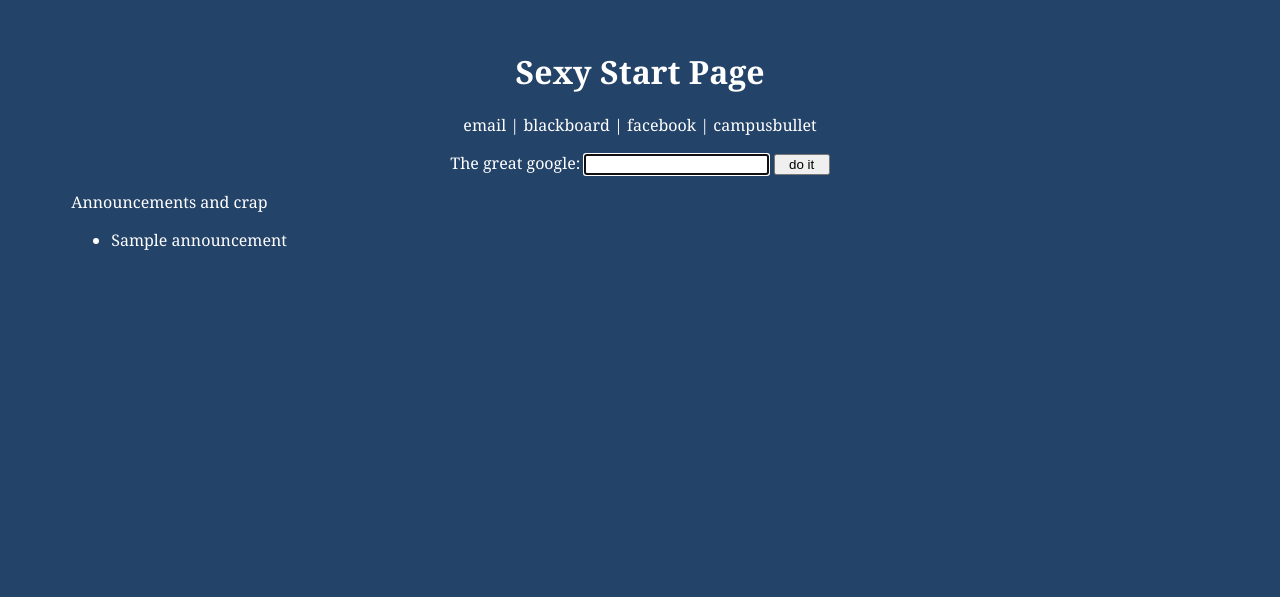
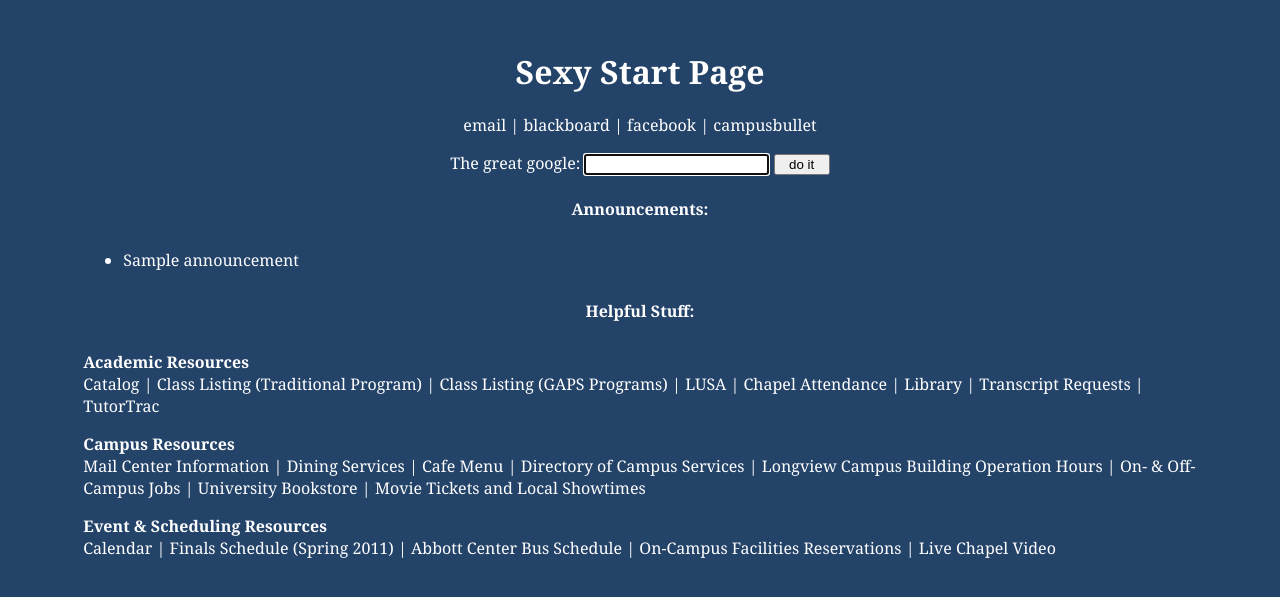
Before and after one commit to dustinsoftware/Campusbullet, a PHP site: the page made by application/views/notemplate_sexy.php in a window 1280 px wide. Shown: the top 597 px of the page. Run offline with PHP 8.4, Linux system fonts and the light colour scheme; the template is opened without the code that fills it: most values are stand-ins (such as "Sample title", 1, 10 or a date in 2020).

Commit message:
more changes - 1.6.1
logo changed
what's new is less nagging
migrated post codes dictionary to the layout controller (so they're all in one place)
moderators can now edit users' posts
bump to top bug fixed
posts can now be flagged to "inactive" by moderators to give users a chance to fix them
start page updated
changes to stylesheet

git-svn-id: file:///home/dustin/repo/trunk@73 12712c27-1255-564a-9dae-badfe56b58dc

```diff
--- a/application/config/masterlist.php
+++ b/application/config/masterlist.php
@@ -2,6 +2,6 @@
 
 return array(
 	'root' => DOCROOT,
-	'version' => "1.6",
+	'version' => "1.6.1",
 	'curl_key' => 'kylerocks12345679',
 );
--- a/application/views/home.php
+++ b/application/views/home.php
@@ -30,6 +30,9 @@
 
 <div id="homecontainer">
 <h1>Select a category to begin</h1>
+<? if ($announcement): ?>
+<p class="info">New features were added to the site since you were last here!&nbsp; <a href="<?=$url_base?>whatsnew">Click here to check out what's new,</a> or <a href="<?=$url_base?>whatsnew/dontcare">click here if you don't care.</a>
+<? endif; ?>
 <div id="categories">
 <? foreach($categories as $category) { ?>
 <div class="buttonshadow">
--- a/application/views/home_post_view.php
+++ b/application/views/home_post_view.php
@@ -46,6 +46,7 @@ should post it to your profile by clicking the Share button, so your friends can
 <p>Moderator tools:</p>
 <ul>
 	<li><a href="<?=$url_base?>moderator/post/<?=$post_id?>">Flag this post</a></li>
+	<li><a href="<?= $url_base ?>post/edit/<?=$post_id?>">Edit this post</a></li>
 	<li><a href="<?=$url_base?>moderator/miscategorized/<?=$post_id?>">Change post catgegory</a></li>
 	<li><a href="<?=$url_base?>moderator/user/<?=$poster_id?>">Check out the poster's account</a></li>
 </ul>
--- a/application/views/notemplate_sexy.php
+++ b/application/views/notemplate_sexy.php
@@ -24,6 +24,12 @@ a:hover {
 	width: 90%;
 	margin-left:auto;
 	margin-right:auto;
+	margin-top: 20px;
+}
+#announcements td {
+	vertical-align: top;
+	padding: 10px;
+
 }
 .announcement {
 	background: white;
@@ -60,12 +66,72 @@ The great google: <input type="text" name="q" />&nbsp;<input type="submit" value
 </form>
 </div>
 <div id="announcements">
-<p>Announcements and crap</p>
-<ul>
-<? foreach ($announcements as $announcement) {
-	echo "<li><a href=\"javascript:showhide($announcement[id])\">$announcement[title]</a><div class=\"hidden announcement\" id=\"$announcement[id]\">$announcement[description]</div></li>";
-} ?>
-</ul>
+<table>
+	<tr>
+		<th>Announcements:</th>
+	</tr>
+	<tr>
+		<td style="width: 50%">
+			<ul>
+			<? foreach ($announcements as $announcement) {
+				echo "<li><a href=\"javascript:showhide($announcement[id])\">$announcement[title]</a><div class=\"hidden announcement\" id=\"$announcement[id]\">$announcement[description]</div></li>";
+			} ?>
+			</ul>
+		</td>
+	</tr>
+
+	<tr>
+		<th>Helpful Stuff:</th>
+	</tr>
+	<tr>
+		<td><p>
+<strong>Academic Resources <br />
+</strong>
+<a href="http://www.letu.edu/opencms/opencms/homepage-links/student-resources/catalog.lnk">
+Catalog</a> |
+<a href="http://www.letu.edu/opencms/opencms/homepage-links/student-resources/coursesched-trad.lnk">
+Class Listing (Traditional Program)</a> |
+<a href="http://www.letu.edu/opencms/opencms/homepage-links/student-resources/coursesched-nontrad.lnk">
+Class Listing (GAPS Programs)</a> |
+<a href="http://www.letu.edu/opencms/opencms/homepage-links/student-resources/lusa.lnk">
+LUSA</a>&nbsp;|
+<a href="http://www.letu.edu/opencms/opencms/homepage-links/student-resources/chapelattendance.lnk">
+Chapel Attendance</a> |
+<a href="http://www.letu.edu/opencms/opencms/_Academics/library/index.html">
+Library</a> |
+<a href="http://www.letu.edu/opencms/opencms/_Academics/academicRecords/transcripts/index.html">
+Transcript Requests</a> |
+<a href="https://tutortrac.letu.edu/TutorTrac/Default.html">TutorTrac</a></li></p>
+<p><strong>Campus Resources</strong><br />
+<a href="http://www.letu.edu/opencms/opencms/fac-staff/post-office/index.html">
+Mail Center Information</a>&nbsp;|
+<a href="http://www.letu.edu/opencms/opencms/_Student-Life/residence-life/DiningHall.html">
+Dining Services</a>&nbsp;|
+<a href="http://www.cafebonappetit.com/letu/cafes/thecafe/weekly_menu.html">Cafe
+Menu</a>&nbsp;|
+<a href="http://www.letu.edu/opencms/opencms/homepage-links/student-resources/campusservices.lnk">
+Directory of Campus Services</a> |
+<a href="http://www.letu.edu/opencms/opencms/_Student-Life/campus-safety/Campus_Lock-Up_Schedule.html">
+Longview Campus Building Operation Hours</a> |
+<a href="http://www.letu.edu/opencms/opencms/_Other-Resources/_Community-and-Media/employment_opps/student/index.jsp">
+On- &amp; Off-Campus Jobs</a>&nbsp;|
+<a href="http://www.letu.edu/opencms/opencms/_Other-Resources/Bookstore/index.html">
+University Bookstore</a>&nbsp;|
+<a href="http://www.letu.edu/opencms/opencms/_Portal/current_students/movietickets.html">
+Movie Tickets and Local Showtimes</a></p>
+<p><strong>Event &amp; Scheduling Resources</strong>
+<br />
+<a href="http://www.letu.edu/opencms/opencms/cal">Calendar</a> |
+<a href="http://www.letu.edu/opencms/export/sites/default/_Academics/academicRecords/documents/Spring_2011_Final_Exam_Schedule_-_Final.pdf">
+Finals Schedule (Spring 2011)</a> |
+<a href="http://www.letu.edu/opencms/opencms/homepage-links/student-resources/abbottbus.lnk">
+Abbott Center Bus&nbsp;Schedule</a> | <a href="http://astraweb.letu.edu">On-Campus
+Facilities Reservations</a>&nbsp;|
+<a href="http://www.letu.edu/opencms/opencms/_Student-Life/spiritual-life/chapel/liveChapel.lnk">
+Live Chapel Video </a></p>
+</td>
+	</tr>
+</table>
 </div>
 </body>
 
--- a/application/views/whatsnew_home.php
+++ b/application/views/whatsnew_home.php
@@ -1,6 +1,4 @@
 <h1>What's New at The Campus Bullet!</h1>
-<p class="info">You're seeing this message because we've made some changes to the site.&nbsp;
-To skip this message and come back later, just click <a href="<?=$url_base?>home?skip=message">here</a>.</p>
 <p>Posted on: <?=$timestamp?></p>
 <p><?=$message?></p>
 <form action="" method="post">
--- a/styles/global.css
+++ b/styles/global.css
@@ -105,8 +105,8 @@ h1 {
 }
 #header_logo {
 	float:left;
-	margin-left: 10px;
-	margin-top: 20px;
+	margin-left: 0px;
+	margin-top: 8px;
 }
 
 #header_right {
```
Also changed, not shown: application/classes/controller/home.php (+9 -4 lines), application/classes/controller/layout.php (+6 -1 lines), application/classes/controller/moderator.php (+6 -2 lines), application/classes/controller/post.php (+15 -4 lines), application/classes/controller/whatsnew.php (+8 -7 lines), application/views/moderator_beta.php (deleted, +0 -18 lines), application/views/moderator_post.php (+3 -4 lines), application/views/moderator_user.php (+1 -6 lines), application/views/post_list.php (+1 -11 lines), images/logo.png.
